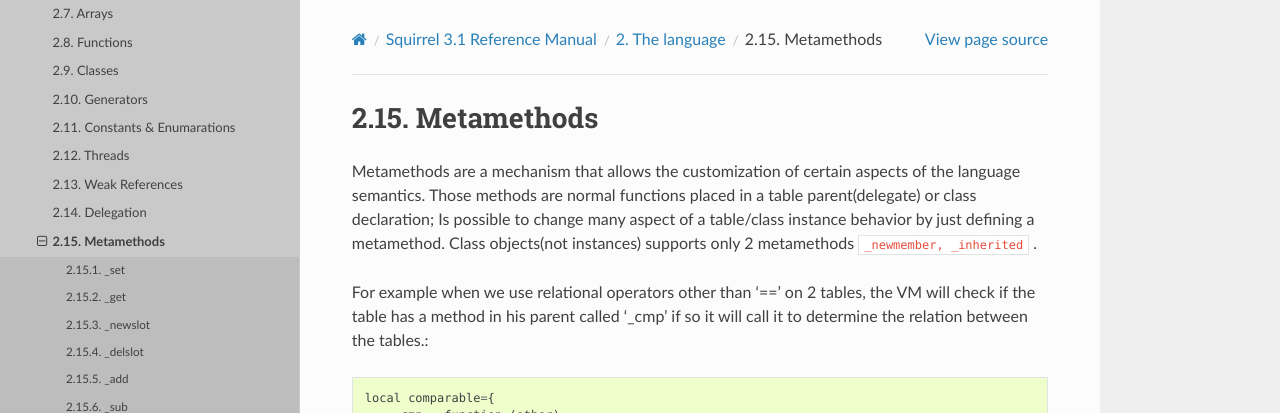
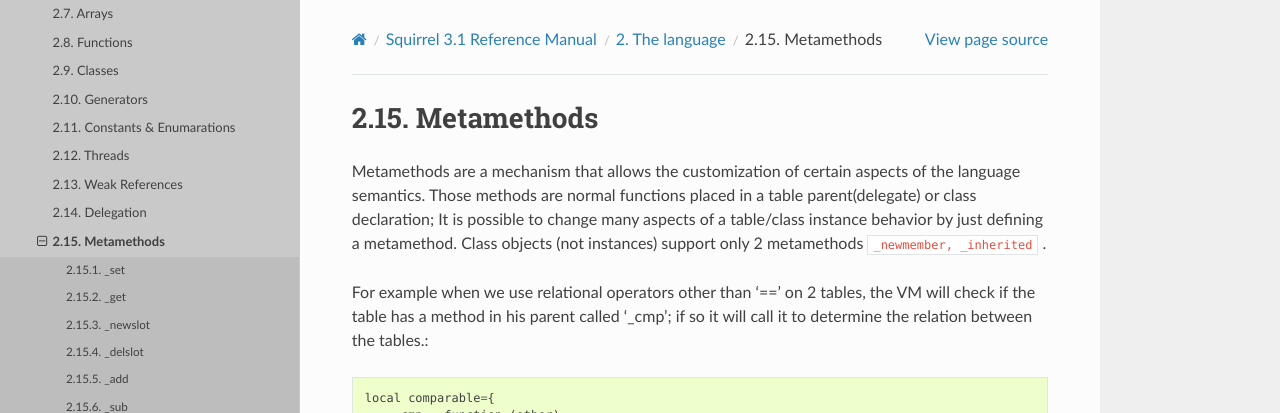
Before and after one commit to albertodemichelis/squirrel, a Sphinx documentation site: the page built from doc/source/reference/language/metamethods.rst, in a window 1280 px wide and 900 px high. Shown: the top 413 px of the window. Built offline with Sphinx 7.4.7 and the Read the Docs theme 2.0.0, drawn with Linux system fonts in a browser that asks for light colours; formulas are drawn with MathJax 3.

Commit message:
tidy metamethods general docs

```diff
--- a/doc/source/reference/language/metamethods.rst
+++ b/doc/source/reference/language/metamethods.rst
@@ -6,11 +6,11 @@ Metamethods
 
 Metamethods are a mechanism that allows the customization of certain aspects of the
 language semantics. Those methods are normal functions placed in a table
-parent(delegate) or class declaration; Is possible to change many aspect of a table/class instance behavior by just defining
-a metamethod. Class objects(not instances) supports only 2 metamethods ``_newmember, _inherited`` .
+parent(delegate) or class declaration; It is possible to change many aspects of a table/class instance behavior by just defining
+a metamethod. Class objects (not instances) support only 2 metamethods ``_newmember, _inherited`` .
 
 For example when we use relational operators other than '==' on 2 tables, the VM will
-check if the table has a method in his parent called '_cmp' if so it will call it to determine
+check if the table has a method in his parent called '_cmp'; if so it will call it to determine
 the relation between the tables.::
 
     local comparable={
```
